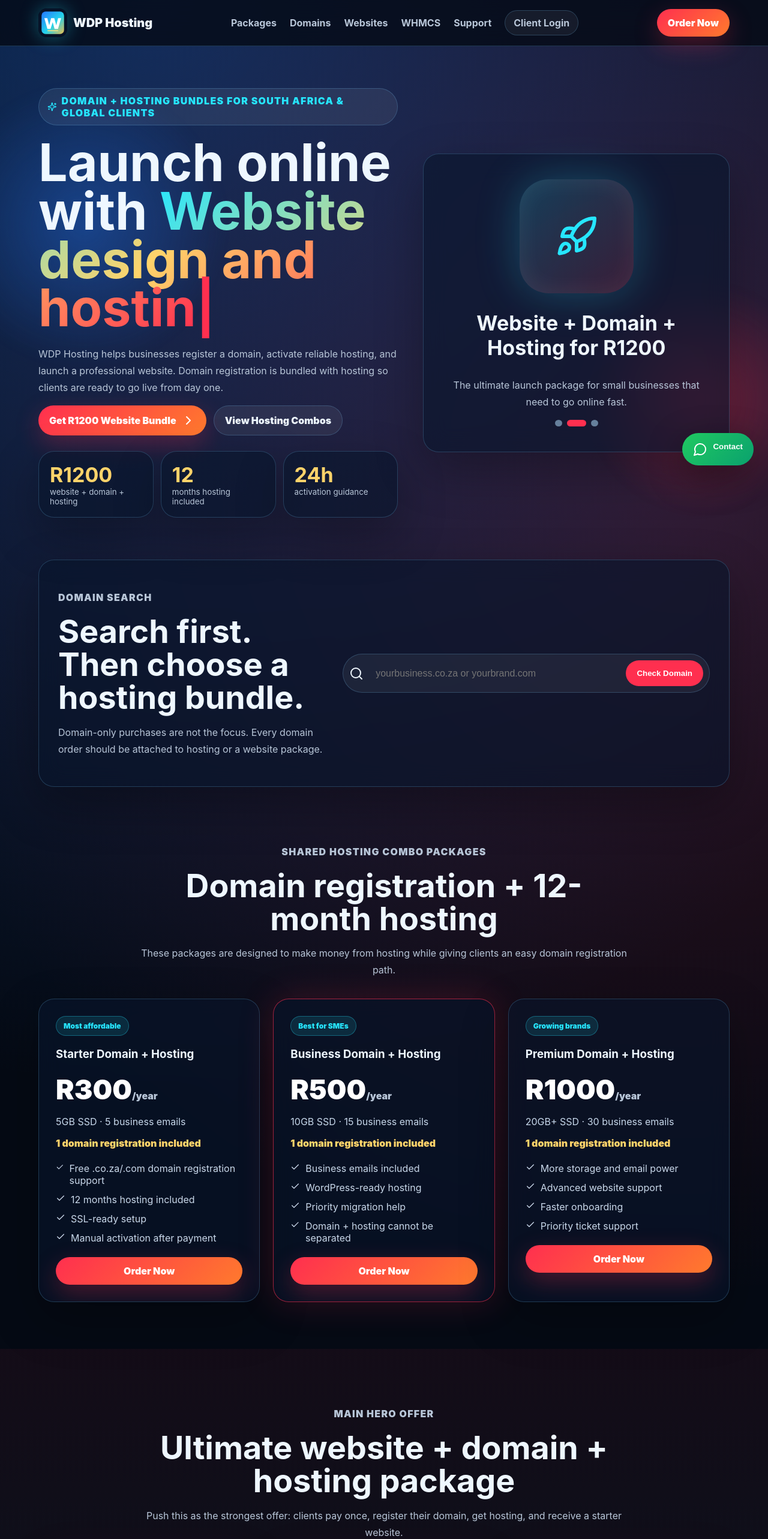
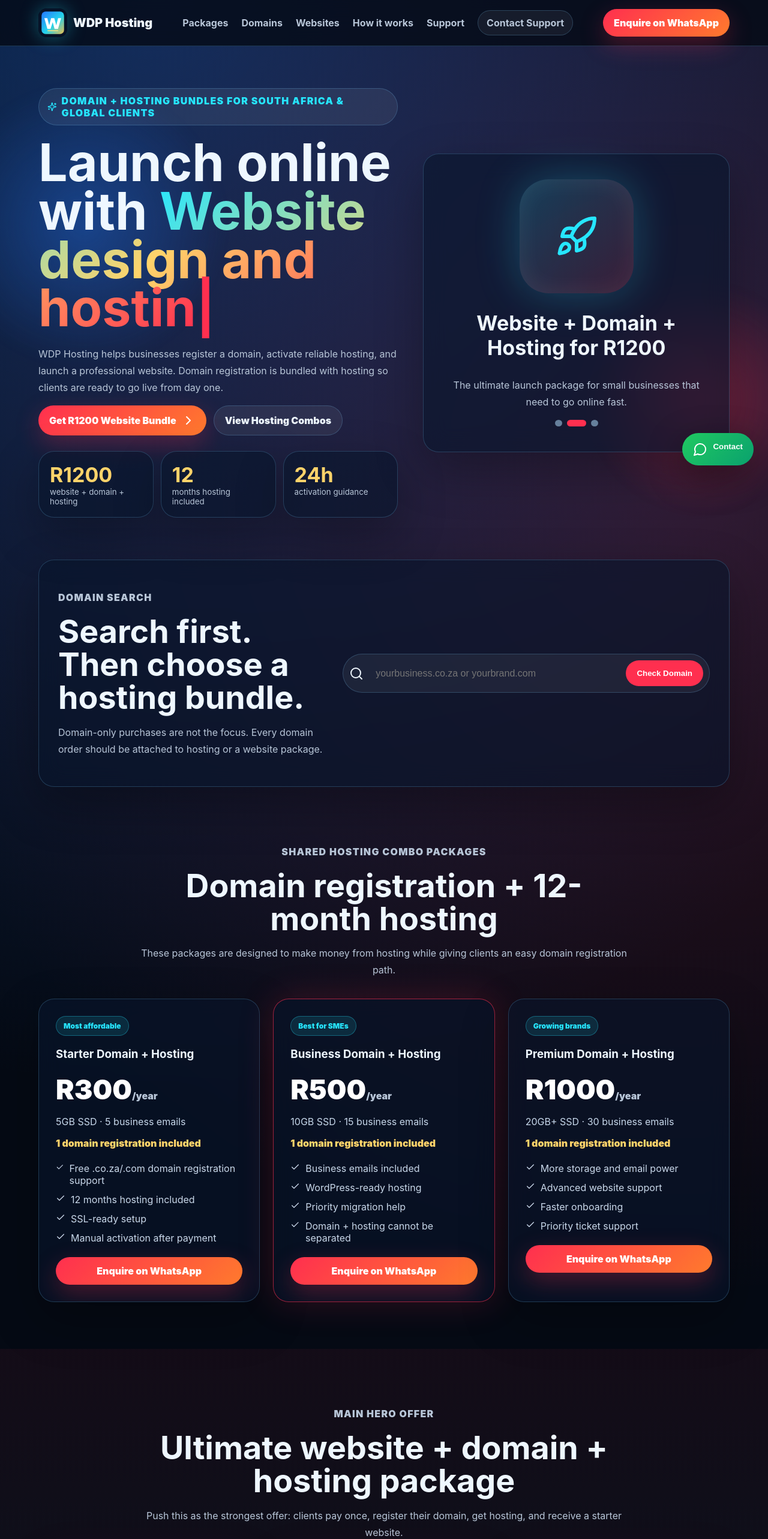
Before and after one commit to silvermatambo-lgtm/wdphostingcom, a React (Vite) app: page / in a window 1280 px wide. Shown: the top 2566 px of the page at 60% size. Built offline with nearby package versions, Linux system fonts and the light colour scheme.

Commit message:
Polish WDP Hosting preview: fix ordering links, remove unfinished portal CTAs, and improve metadata

```diff
--- a/index.html
+++ b/index.html
@@ -17,10 +17,10 @@
 
     <meta name="twitter:card" content="summary_large_image" />
     <meta name="twitter:image" content="/wdphost-logo.svg">
-    <meta property="og:title" content="WDPHOST | Hosting &amp; Domains">
-  <meta name="twitter:title" content="WDPHOST | Hosting &amp; Domains">
-  <meta property="og:description" content="Premium WDPHOST hosting packages with bundled domain registration and 24-hour activation.">
-  <meta name="twitter:description" content="Premium WDPHOST hosting packages with bundled domain registration and 24-hour activation.">
+    <meta property="og:title" content="WDP Hosting | Website Demo First, Pay Later">
+  <meta name="twitter:title" content="WDP Hosting | Website Demo First, Pay Later">
+  <meta property="og:description" content="Business website design first, pay after demo approval. Domain registration, affordable hosting and business email.">
+  <meta name="twitter:description" content="Business website design first, pay after demo approval. Domain registration, affordable hosting and business email.">
 </head>
 
   <body>
--- a/src/main.tsx
+++ b/src/main.tsx
@@ -27,15 +27,15 @@
 const why = [
   ['Unbeatable bundles', 'Domain registration and 12-month hosting combined into one simple offer.'],
   ['Built for small businesses', 'Affordable launch packages for entrepreneurs, shops, consultants and service providers.'],
-  ['WHMCS-ready', 'Client area, cart links, invoices and hosting automation can plug in when WHMCS is ready.'],
+  ['Client support', 'Client area, cart links, invoices and hosting automation can plug in when WHMCS is ready.'],
   ['WebDevPro support', 'Website, hosting and domain guidance from one team instead of scattered providers.'],
 ];
 
 const faqs = [
   ['Can I buy only a domain?', 'The main WDP Hosting model is domain registration bundled with hosting, because every business needs both to go live properly.'],
-  ['Where will invoices and renewals happen?', 'The website is prepared to link to WHMCS on clients.wdphosting.com for orders, invoices, renewals and support tickets.'],
-  ['Is the R1200 package once-off?', 'It is a launch package that includes domain registration, 12 months hosting and a starter website. Renewal prices can be managed through WHMCS.'],
-  ['Can clients get their own hosting access?', 'Yes. Once WHMCS and DirectAdmin are connected, client accounts can be provisioned and managed professionally.'],
+  ['Where will invoices and renewals happen?', 'The website offers WhatsApp support on clients.wdphosting.com for orders, invoices, renewals and support tickets.'],
+  ['Is the R1200 package once-off?', 'It is a launch package that includes domain registration, 12 months hosting and a starter website. Renewals are confirmed by our team before you pay.'],
+  ['Can clients get their own hosting access?', 'Yes. Once the hosting setup is completed, client accounts can be provisioned and managed professionally.'],
 ];
 
 function useTyping(words: string[]) {
@@ -113,10 +113,10 @@
       <header className="header">
         <a href="#home" className="brand"><img src={logo} alt="WDP Hosting logo"/><span>WDP Hosting</span></a>
         <nav className={menu ? 'nav open' : 'nav'}>
-          <a href="#packages">Packages</a><a href="#domains">Domains</a><a href="#websites">Websites</a><a href="#whmcs">WHMCS</a><a href="#support">Support</a>
-          <a className="login" href={`${WHMCS}/clientarea.php`}>Client Login</a>
+          <a href="#packages">Packages</a><a href="#domains">Domains</a><a href="#websites">Websites</a><a href="#whmcs">How it works</a><a href="#support">Support</a>
+          <a className="login" href="https://wa.me/27812159792?text=Hello%20WDP%20Hosting%2C%20please%20help%20me%20with%20my%20website%20or%20hosting">Contact Support</a>
         </nav>
-        <a className="cta" href="#packages">Order Now</a>
+        <a className="cta" href="#packages">Enquire on WhatsApp</a>
         <button className="hamb" onClick={() => setMenu(!menu)}>{menu ? <X/> : <Menu/>}</button>
       </header>
 
@@ -145,7 +145,7 @@
 
         <section id="packages" className="section">
           <div className="sectionHead"><p className="eyebrow">Shared hosting combo packages</p><h2>Domain registration + 12-month hosting</h2><p>These packages are designed to make money from hosting while giving clients an easy domain registration path.</p></div>
-          <div className="cards three">{plans.map((p)=><article className={p.featured?'plan featured':'plan'} key={p.name}><span className="tag">{p.tag}</span><h3>{p.name}</h3><div className="price">{p.price}<small>{p.period}</small></div><p className="meta">{p.storage} · {p.emails}</p><p className="bundle">{p.domains}</p><ul>{p.features.map(f=><li key={f}><Check size={16}/>{f}</li>)}</ul><a className="btn primary full" href={p.url}>Order Now</a></article>)}</div>
+          <div className="cards three">{plans.map((p)=><article className={p.featured?'plan featured':'plan'} key={p.name}><span className="tag">{p.tag}</span><h3>{p.name}</h3><div className="price">{p.price}<small>{p.period}</small></div><p className="meta">{p.storage} · {p.emails}</p><p className="bundle">{p.domains}</p><ul>{p.features.map(f=><li key={f}><Check size={16}/>{f}</li>)}</ul><a className="btn primary full" href={p.url}>Enquire on WhatsApp</a></article>)}</div>
         </section>
 
         <section id="websites" className="section webBundle">
@@ -159,18 +159,18 @@
         </section>
 
         <section id="whmcs" className="section whmcs">
-          <div className="sectionHead"><p className="eyebrow">WHMCS integration-ready</p><h2>Prepared for billing, invoices and automation</h2><p>When your WHMCS is installed at clients.wdphosting.com, update the package IDs and these buttons will point directly to WHMCS cart pages.</p></div>
-          <div className="process"><div><ShoppingCart/><b>1. Client orders</b><p>Client chooses a bundle, not a domain-only purchase.</p></div><div><CreditCard/><b>2. WHMCS invoice</b><p>Invoice, client area and renewal management happen in WHMCS.</p></div><div><Server/><b>3. DirectAdmin account</b><p>Hosting can be provisioned from your reseller account.</p></div><div><Database/><b>4. Support & renewals</b><p>Tickets, invoices and renewals remain organized.</p></div></div>
-          <div className="portalButtons"><a className="btn ghost" href={`${WHMCS}/clientarea.php`}>Client Area</a><a className="btn ghost" href={`${WHMCS}/submitticket.php`}>Support Ticket</a><a className="btn ghost" href={`${WHMCS}/cart.php?a=add&domain=register`}>Register Domain with Bundle</a></div>
+          <div className="sectionHead"><p className="eyebrow">Customer assistance</p><h2>Simple ordering and personal assistance</h2><p>When your WHMCS is installed at clients.wdphosting.com, update the package IDs and these buttons will point directly to WHMCS cart pages.</p></div>
+          <div className="process"><div><ShoppingCart/><b>1. Client orders</b><p>Client chooses a bundle, not a domain-only purchase.</p></div><div><CreditCard/><b>2. Confirmed invoice</b><p>Our support team confirms payment details and assists with renewals.</p></div><div><Server/><b>3. DirectAdmin account</b><p>Hosting can be provisioned from your reseller account.</p></div><div><Database/><b>4. Support & renewals</b><p>Tickets, invoices and renewals remain organized.</p></div></div>
+          <div className="portalButtons"><a className="btn ghost" href="https://wa.me/27812159792?text=Hello%20WDP%20Hosting%2C%20please%20help%20me%20with%20my%20website%20or%20hosting">Contact Support</a><a className="btn ghost" href="https://wa.me/27812159792?text=Hello%20WDP%20Hosting%2C%20please%20help%20me%20with%20my%20website%20or%20hosting">Support Ticket</a><a className="btn ghost" href="https://wa.me/27812159792?text=Hello%20WDP%20Hosting%2C%20please%20help%20me%20with%20my%20website%20or%20hosting">Register Domain with Bundle</a></div>
         </section>
 
         <section id="support" className="section support">
-          <div><p className="eyebrow">FAQ</p><h2>Clear answers before WHMCS connection</h2></div>
+          <div><p className="eyebrow">FAQ</p><h2>Answers before you order</h2></div>
           <div className="faq">{faqs.map(([q,a],i)=><div key={q} className="faqItem"><button onClick={()=>setFaq(faq===i?-1:i)}><span>{q}</span><ChevronRight className={faq===i?'rot':''}/></button>{faq===i&&<p>{a}</p>}</div>)}</div>
         </section>
       </main>
 
-      <footer><div><img src={logo} alt="WDP Hosting"/><b>WDP Hosting</b><p>Domain registration, hosting and website launch packages.</p></div><div><b>Portal links</b><a href={`${WHMCS}/clientarea.php`}>Client Login</a><a href={`${WHMCS}/cart.php`}>Order Cart</a><a href={`${WHMCS}/submitticket.php`}>Support</a></div><div><b>Packages</b><a href="#packages">Hosting combos</a><a href="#websites">Website bundle</a><a href="#domains">Domain search</a></div><div><b>Credit</b><p>Web app designed by www.webdevpro.co.za · +27 812 159 792.</p></div></footer>
+      <footer><div><img src={logo} alt="WDP Hosting"/><b>WDP Hosting</b><p>Domain registration, hosting and website launch packages.</p></div><div><b>Portal links</b><a href="https://wa.me/27812159792?text=Hello%20WDP%20Hosting%2C%20please%20help%20me%20with%20my%20website%20or%20hosting">Contact Support</a><a href="https://wa.me/27812159792?text=Hello%20WDP%20Hosting%2C%20please%20help%20me%20with%20my%20website%20or%20hosting">Request a Quote</a><a href="https://wa.me/27812159792?text=Hello%20WDP%20Hosting%2C%20please%20help%20me%20with%20my%20website%20or%20hosting">Support</a></div><div><b>Packages</b><a href="#packages">Hosting combos</a><a href="#websites">Website bundle</a><a href="#domains">Domain search</a></div><div><b>Credit</b><p>Web app designed by www.webdevpro.co.za · +27 812 159 792.</p></div></footer>
 
       <button className="chatBtn" onClick={()=>setChat(!chat)}><MessageCircle/> Contact</button>
       {chat && <div className="chatPanel smartChat">
@@ -208,7 +208,7 @@
           <a className="btn primary full" href={chatLink}>Send to WhatsApp</a>
         </div>}
 
-        <div className="chatFooter"><button onClick={()=>setChatStep('welcome')}>Menu</button><a href={`${WHMCS}/clientarea.php`}>Client portal</a></div>
+        <div className="chatFooter"><button onClick={()=>setChatStep('welcome')}>Menu</button><a href="https://wa.me/27812159792?text=Hello%20WDP%20Hosting%2C%20please%20help%20me%20with%20my%20website%20or%20hosting">WhatsApp Support</a></div>
       </div>}
     </div>
   );
```
